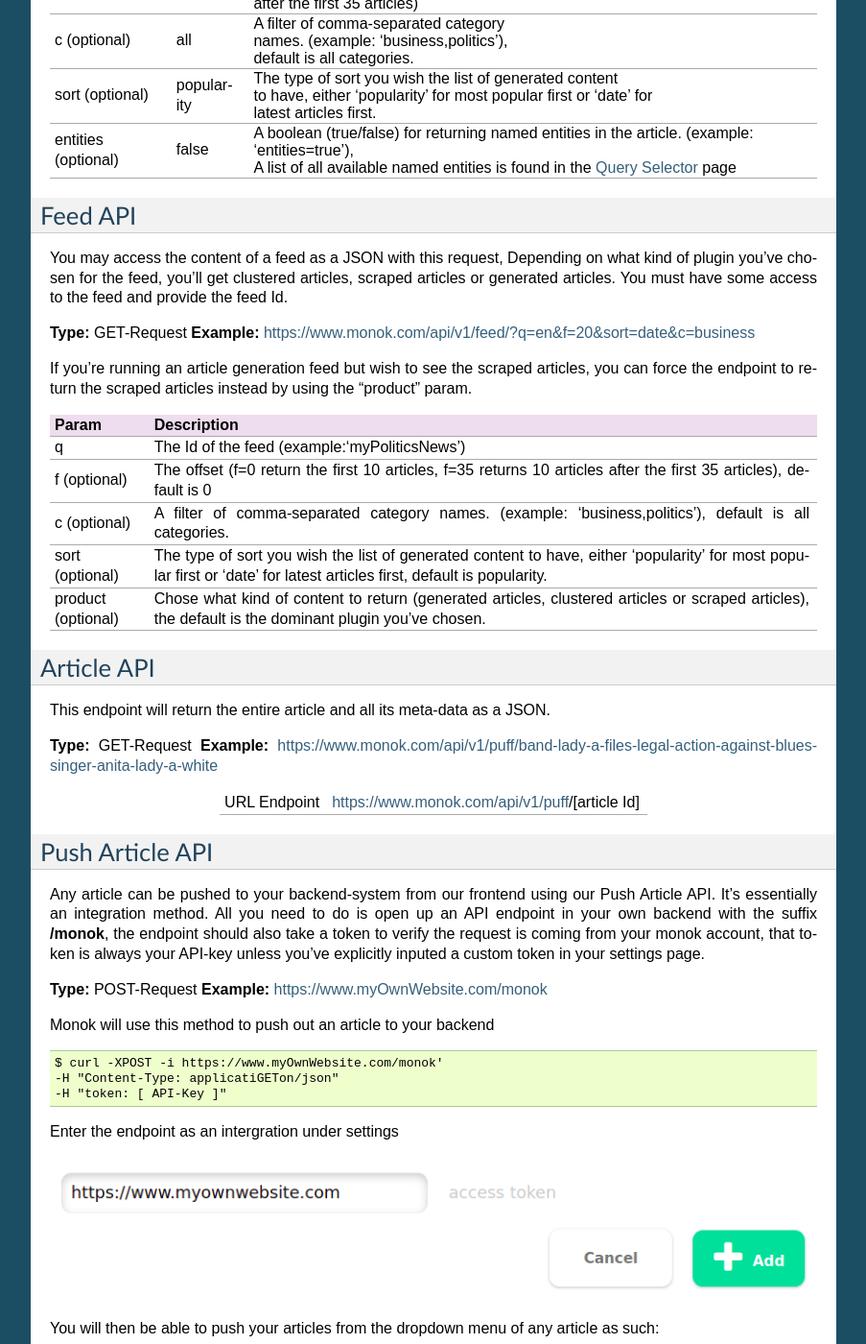
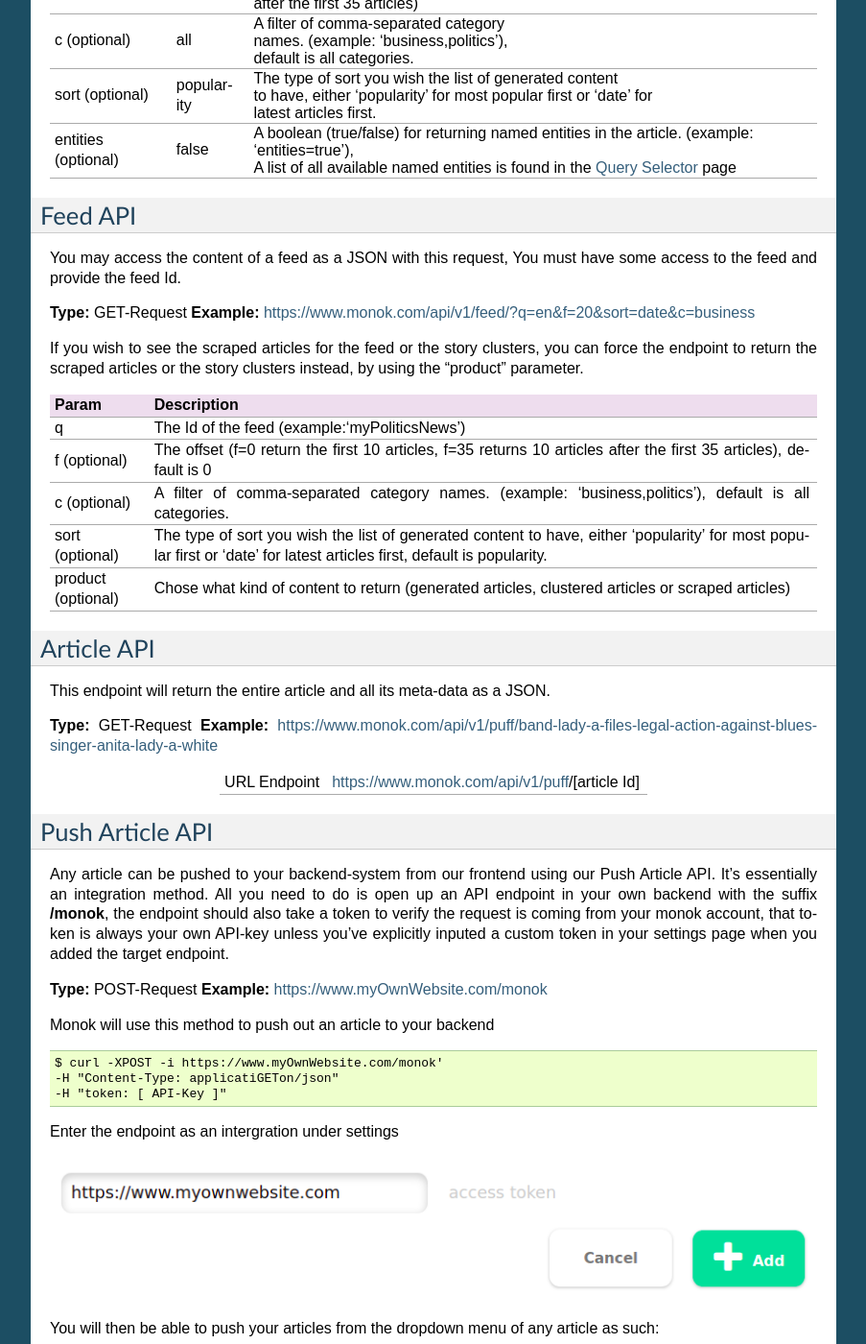
Before and after one commit to monoklabs/monok-docs, a Sphinx documentation site: the page built from docs/api.rst, in a window 1280 px wide and 1400 px high, scrolled down 1410 px. Shown: the whole window at 96% size, without its empty margins (198-1101 px from the left). Built offline with Sphinx 7.4.7, drawn with Linux system fonts in a browser that asks for light colours.

Commit message:
Update api.rst

```diff
--- a/docs/api.rst
+++ b/docs/api.rst
@@ -91,14 +91,12 @@
 
 Feed API
 ------------
-You may access the content of a feed as a JSON with this request,
-Depending on what kind of plugin you've chosen for the feed, you'll get clustered articles, scraped articles or generated articles.
-You must have some access to the feed and provide the feed Id.
+You may access the content of a feed as a JSON with this request, You must have some access to the feed and provide the feed Id.
 
 **Type:** GET-Request
 **Example:** https://www.monok.com/api/v1/feed/?q=en&f=20&sort=date&c=business
 
-If you're running an article generation feed but wish to see the scraped articles, you can force the endpoint to return the scraped articles instead by using the "product" param.
+If you wish to see the scraped articles for the feed or the story clusters, you can force the endpoint to return the scraped articles or the story clusters instead, by using the "product" parameter.
 
 ===================   	==================================================================
  Param                       Description
@@ -113,8 +111,7 @@
                   	to have, either ‘popularity’ for most popular first or ‘date’ for
 		  	latest articles first, default is popularity.
 product (optional)  	Chose what kind of content to return (generated articles,
-			clustered articles or scraped articles),
-			the default is the dominant plugin you've chosen.
+			clustered articles or scraped articles)
 ===================   	==================================================================
 
 
@@ -133,7 +130,7 @@
 ------------
 
 Any article can be pushed to your backend-system from our frontend using our Push Article API. It's essentially an integration method.
-All you need to do is open up an API endpoint in your own backend with the suffix **/monok**, the endpoint should also take a token to verify the request is coming from your monok account, that token is always your API-key unless you've explicitly inputed a custom token in your settings page.
+All you need to do is open up an API endpoint in your own backend with the suffix **/monok**, the endpoint should also take a token to verify the request is coming from your monok account, that token is always your own API-key unless you've explicitly inputed a custom token in your settings page when you added the target endpoint.
 
 **Type:** POST-Request
 **Example:** https://www.myOwnWebsite.com/monok
```
